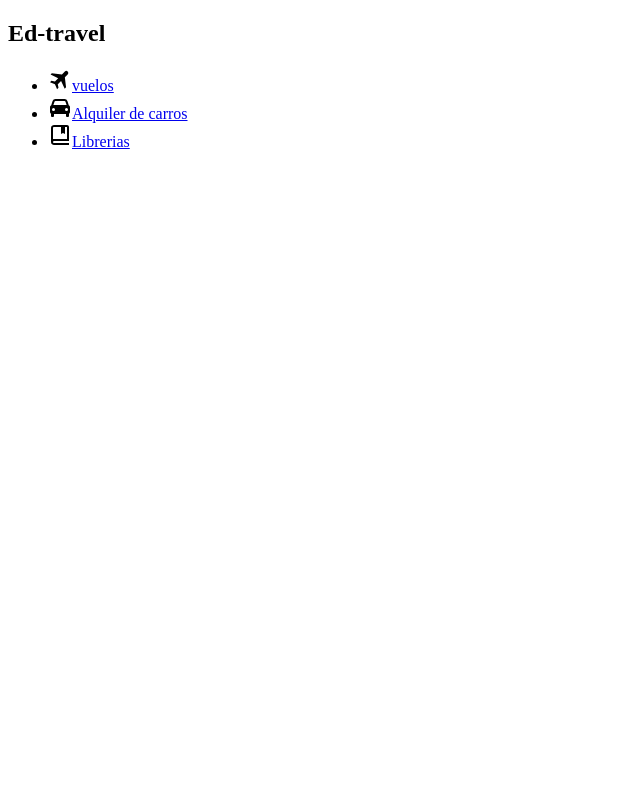
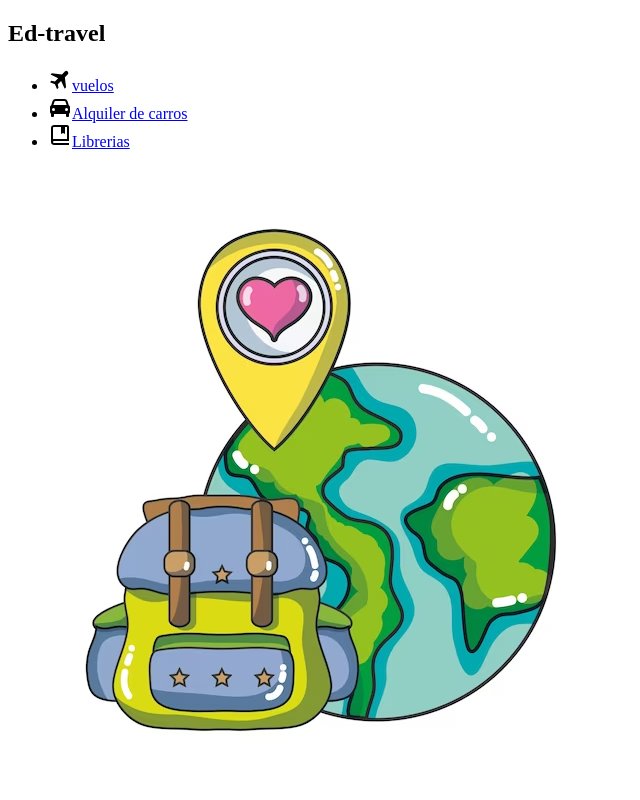
Before and after one commit to samuraypro7767/gitHub, a plain HTML site: page index.html in a window 1280 px wide. Shown: the whole page, without its empty margins (0-640 px from the left). Drawn offline with Linux system fonts and the light colour scheme.

Commit message:
se crea el contenedor donde estara el logo

```diff
--- a/index.html
+++ b/index.html
@@ -15,9 +15,10 @@
     <li><img src="Assets/images/bxs-car.svg" alt="Alquiler de carros" id="positionIcon"><a href="#">Alquiler de carros</a></li>
     <li><img src="Assets/images/bx-book-bookmark.svg" alt="Librerias" id="positionIcon"><a href="#">Librerias</a></li>
    </ul>
-
     </nav>
-
+    <section class="container-logo">
+        <img src="Assets/images/dibujos-animados-viajes-vacaciones_24640-22301.avif" alt="logo" id="logo">
+      </section>
 
    </header>
     <main>
```
